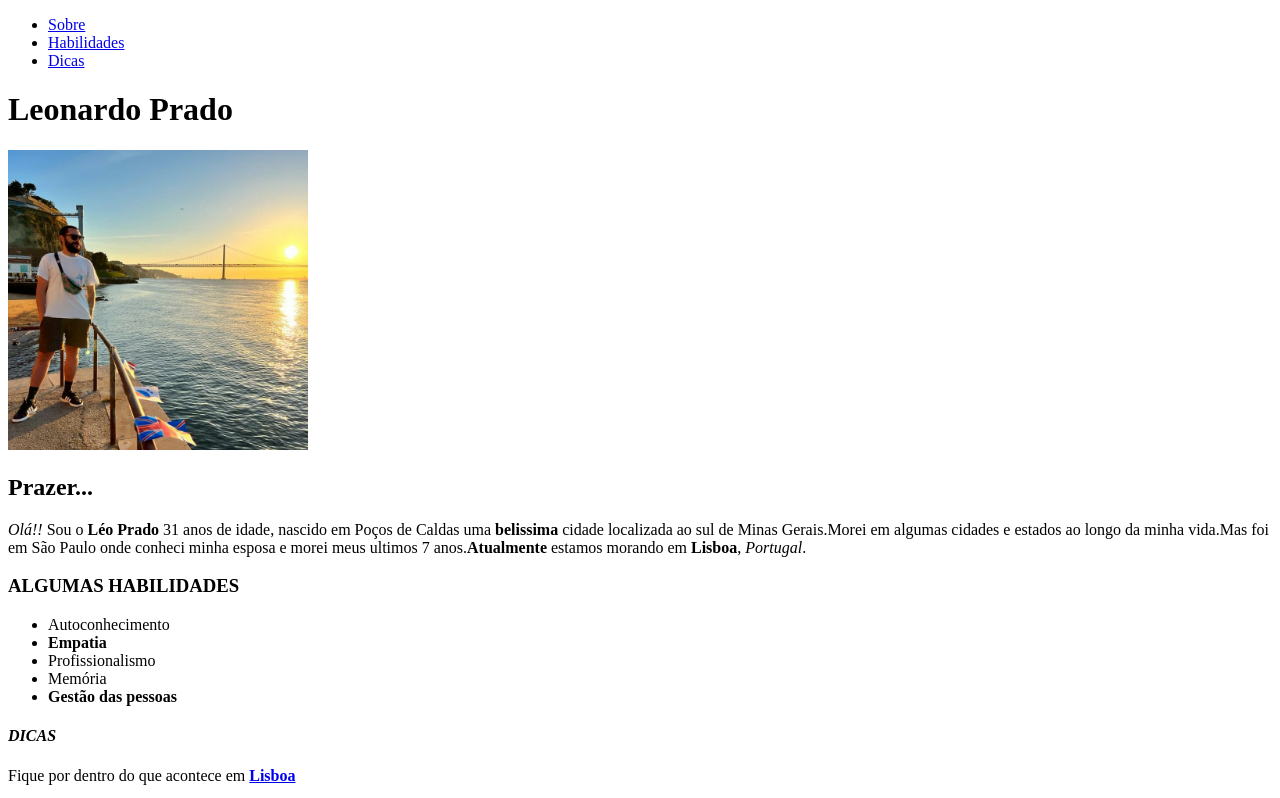
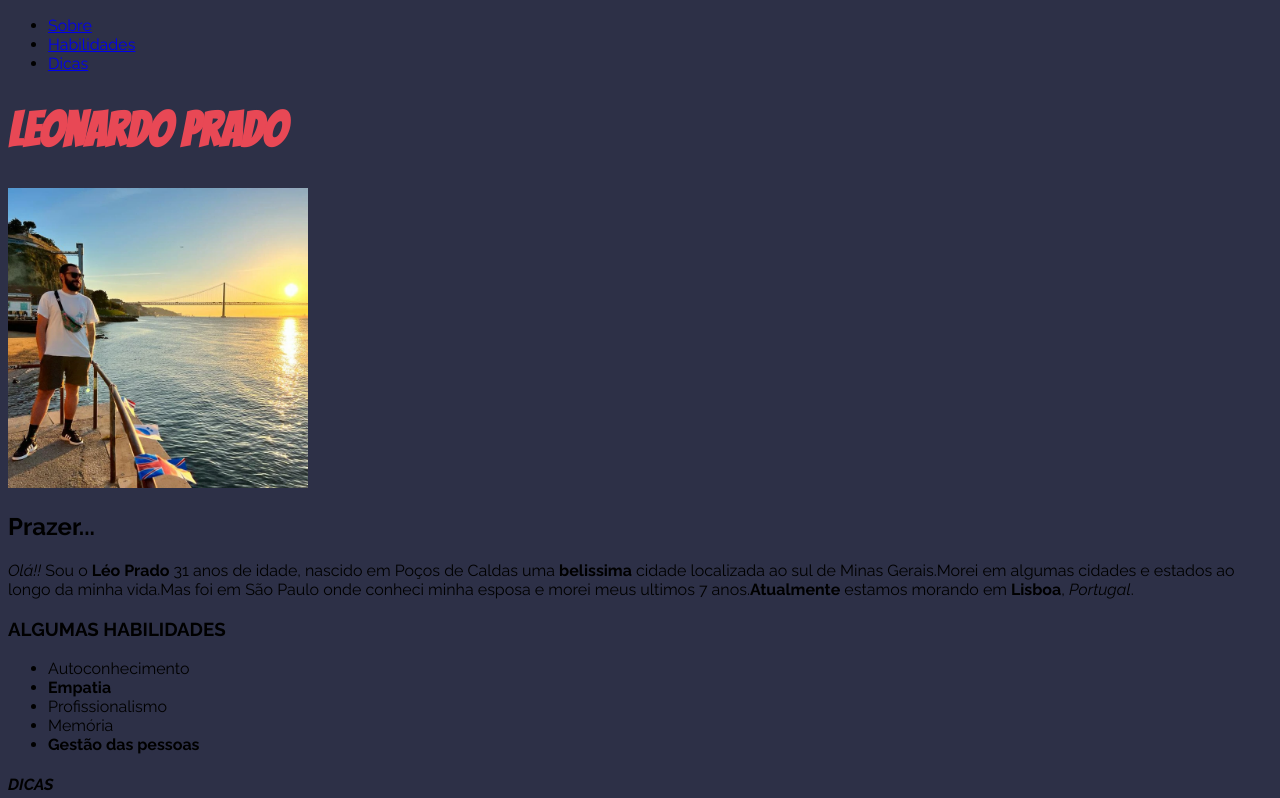
Before and after one commit to oleoprado/oleoprado.github.io, a plain HTML site: page index.html in a window 1280 px wide. Shown: the top 798 px of the page. Drawn offline with Linux system fonts and the light colour scheme.

Commit message:
Definido font e paleta de cores, inserindo <style>

```diff
--- a/index.html
+++ b/index.html
@@ -4,6 +4,20 @@
 <head>
     <meta charset="UTF-8">
     <title>Léo Prado | Portfólio - Web Development</title>
+    <link href="https://fonts.googleapis.com/css2?family=Bebas+Neue&display=swap" rel="stylesheet">
+    <link href="https://fonts.googleapis.com/css2?family=Bangers&family=Bebas+Neue&display=swap" rel="stylesheet">
+    <link href="https://fonts.googleapis.com/css2?family=Raleway:ital,wght@0,100;0,200;0,300;0,400;0,500;0,600;0,700;1,100;1,200;1,300;1,400;1,500;1,600;1,700&display=swap" rel="stylesheet">
+    <style>
+        body {
+            background-color: #2D3047;
+            font-family: 'Raleway', sans-serif;
+        }
+        .name-title {
+            font-family: 'Bangers', cursive;
+            font-size: 3em;
+            color: #E84855;
+        }
+    </style>
 </head>
 
 <body>
@@ -12,10 +26,10 @@
         <li><a href="#habilidades">Habilidades</a></li>
         <li><a href="#dicas">Dicas</a></li>
      </ul>
-    <h1>Leonardo Prado</h1>
+    <h1 class="name-title">Leonardo Prado</h1>
     <img src="./image/leo-lx22.jpg" alt="Léo e ao fundo um lindo por do sol" width="300" id="foto">
     <h2 id="prazer">Prazer...</h2>
-        <p>
+        <p class="descricao-perfil">
             <em>Olá!!</em> Sou o <strong>Léo Prado</strong> 31 anos de idade, nascido em Poços de Caldas uma
             <strong>belissima</strong> cidade localizada ao sul de Minas Gerais.Morei em algumas cidades e estados ao longo
             da minha vida.Mas foi em São Paulo onde conheci minha esposa e morei meus ultimos 7
```
